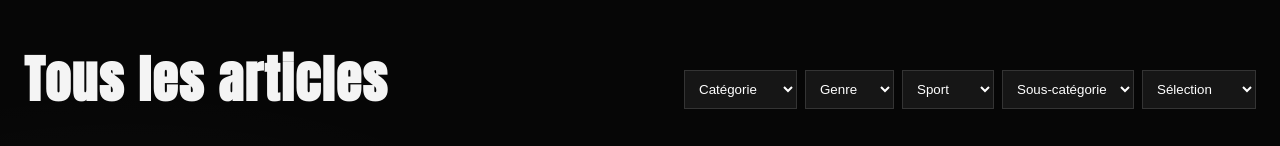
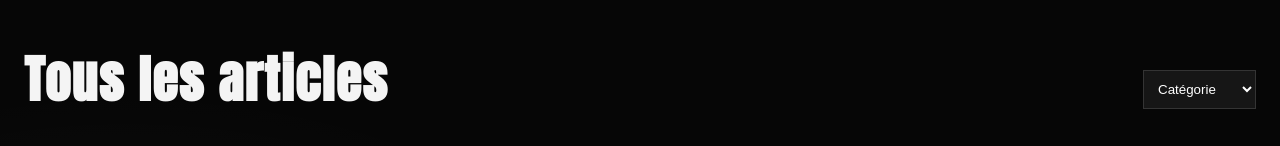
Before and after one commit to mabroukmehdy-byte/Street-Sport, a React (Create React App) app in the folder frontend/: page / in a window 1280 px wide. Shown: the part 575-721 px from the top of the page. Built offline with nearby package versions, Linux system fonts and the light colour scheme.

Commit message:
ui: conserver uniquement le filtre categorie dans la boutique

```diff
--- a/frontend/src/App.js
+++ b/frontend/src/App.js
@@ -307,10 +307,6 @@ function SmartRecommendations({ viewed, all, onOpen, onQuickAdd }) {
 function Catalog({ products, onOpen, onQuickAdd }) {
   const [q, setQ] = useState('');
   const [category, setCategory] = useState('all');
-  const [gender, setGender] = useState('all');
-  const [sport, setSport] = useState('all');
-  const [subcategory, setSubcategory] = useState('all');
-  const [sort, setSort] = useState('featured');
 
   useEffect(() => {
     const input = document.getElementById('search');
@@ -326,17 +322,6 @@ function Catalog({ products, onOpen, onQuickAdd }) {
     return products.filter((p) => [p.name, p.brand, p.category, p.sport].join(' ').toLowerCase().includes(t)).slice(0, 5).map((p) => p.name);
   }, [q, products]);
 
-  const subcategoryOptions = useMemo(() => {
-    const seen = new Set();
-    return products
-      .map((p) => p.subcategory)
-      .filter(Boolean)
-      .filter((s) => {
-        if (seen.has(s)) return false;
-        seen.add(s);
-        return true;
-      });
-  }, [products]);
   const categoryOptions = useMemo(() => {
     const seen = new Set();
     return products
@@ -352,16 +337,12 @@ function Catalog({ products, onOpen, onQuickAdd }) {
   const list = useMemo(() => {
     let r = products;
     if (category !== 'all') r = r.filter((x) => x.category === category);
-    if (gender !== 'all') r = r.filter((x) => x.gender === gender || x.gender === 'unisex');
-    if (sport !== 'all') r = r.filter((x) => x.sport === sport);
-    if (subcategory !== 'all') r = r.filter((x) => (x.subcategory || '') === subcategory);
     if (q.trim()) {
       const t = q.toLowerCase();
       r = r.filter((x) => [x.name, x.brand, x.category, x.subcategory || '', x.desc].join(' ').toLowerCase().includes(t));
     }
-    if (sort === 'new') r = [...r].sort((a, b) => Number(b.isNew) - Number(a.isNew));
     return r;
-  }, [products, q, category, gender, sport, subcategory, sort]);
+  }, [products, q, category]);
 
   return (
     <section id="catalogue" className="section reveal">
@@ -372,13 +353,6 @@ function Catalog({ products, onOpen, onQuickAdd }) {
             <option value="all">Catégorie</option>
             {categoryOptions.map((c) => <option key={c} value={c}>{c}</option>)}
           </select>
-          <select value={gender} onChange={(e) => setGender(e.target.value)}><option value="all">Genre</option><option value="homme">Homme</option><option value="femme">Femme</option><option value="enfant">Enfant</option></select>
-          <select value={sport} onChange={(e) => setSport(e.target.value)}><option value="all">Sport</option><option value="running">Running</option><option value="basket">Basket</option><option value="training">Training</option><option value="lifestyle">Lifestyle</option></select>
-          <select value={subcategory} onChange={(e) => setSubcategory(e.target.value)}>
-            <option value="all">Sous-catégorie</option>
-            {subcategoryOptions.map((s) => <option key={s} value={s}>{s}</option>)}
-          </select>
-          <select value={sort} onChange={(e) => setSort(e.target.value)}><option value="featured">Sélection</option><option value="new">Nouveautés</option></select>
         </div>
       </div>
       {suggestions.length ? <div className="suggestions">Suggestions: {suggestions.join(' • ')}</div> : null}
```
